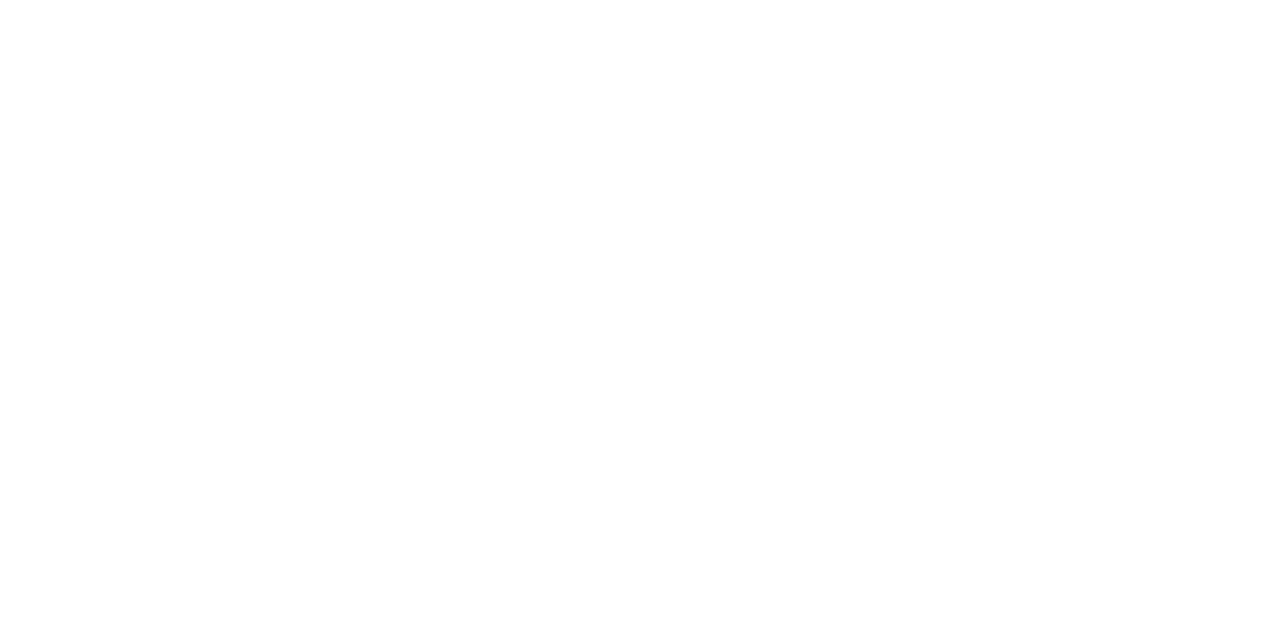
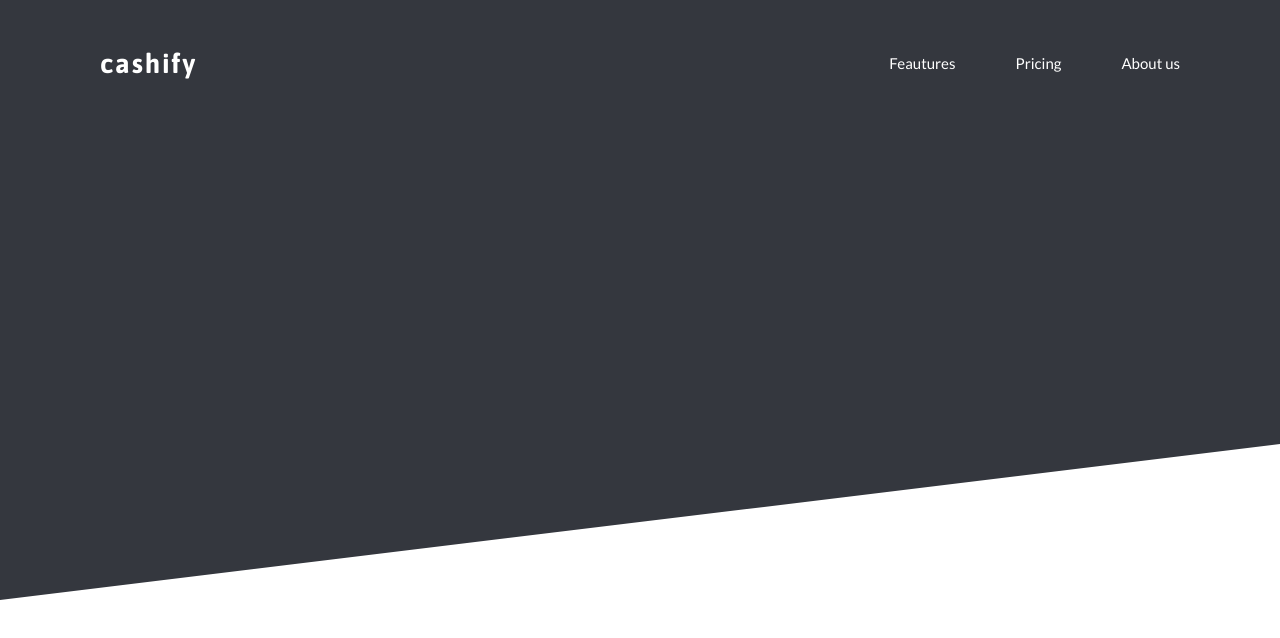
Before and after one commit to lukajincharadze/Landing-page-concept, a plain HTML site: page index.html in a window 1280 px wide. Drawn offline with Linux system fonts and the light colour scheme.

Commit message:
navigation

```diff
--- a/css/reset.css
+++ b/css/reset.css
@@ -0,0 +1,50 @@
+html, body, div, span, applet, object, iframe,
+h1, h2, h3, h4, h5, h6, p, blockquote, pre,
+a, abbr, acronym, address, big, cite, code,
+del, dfn, em, img, ins, kbd, q, s, samp,
+small, strike, strong, sub, sup, tt, var,
+b, u, i, center,
+dl, dt, dd, ol, ul, li,
+fieldset, form, label, legend,
+table, caption, tbody, tfoot, thead, tr, th, td,
+article, aside, canvas, details, embed,
+figure, figcaption, footer, header, hgroup,
+menu, nav, output, ruby, section, summary,
+time, mark, audio, video {
+	margin: 0;
+	padding: 0;
+	border: 0;
+	font-size: 100%;
+	font: inherit;
+	vertical-align: baseline;
+}
+/* HTML5 display-role reset for older browsers */
+article, aside, details, figcaption, figure,
+footer, header, hgroup, menu, nav, section {
+	display: block;
+}
+body {
+	line-height: 1;
+}
+ol, ul {
+	list-style: none;
+}
+blockquote, q {
+	quotes: none;
+}
+blockquote:before, blockquote:after,
+q:before, q:after {
+	content: '';
+	content: none;
+}
+table {
+	border-collapse: collapse;
+	border-spacing: 0;
+}
+a {
+    text-decoration: none;
+}
+
+* {
+    box-sizing: border-box;
+}
--- a/css/style.css
+++ b/css/style.css
@@ -1,20 +1,40 @@
-.background {
-  content: url(../img/woman-in-blue-crew-neck-shirt-using-black-laptop-computer-3994051.jpg);
-  max-width: 1920px;
-  width: 100%;
-  display: flex;
-  justify-content: center;
-  align-items: center;
-  margin-left: 150px;
-  margin-right: 150px;
-  margin: 0 auto; }
+@import url('https://fonts.googleapis.com/css2?family=Asap:wght@700&display=swap');
+@import url('https://fonts.googleapis.com/css2?family=Lato&display=swap');
 
-.burger {
-  display: none; }
 
 .navigation {
+  max-width: 1400px;
+  width: 100%;
+  height: 600px;
+  background-color: #34373E;
+  margin: 0 auto;
+  clip-path: polygon(0 0, 100% 0, 100% 74%, 0% 100%);
+}
+
+.navbar {
   display: flex;
-  justify-content: space-between; }
+  justify-content: space-between;
+  align-items: center;
+  padding: 50px 100px 0 100px;
+}
 
-.navigation-box-2 ul {
-  display: flex; }
+.navbar-ul ul {
+  display: flex;
+}
+
+.navbar-ul ul li {
+  margin-left: 60px;
+  font-size: 15px;
+  color: #fff;
+  font-family: 'Lato', sans-serif;
+}
+
+.navbar-title h1 {
+  color: #fff;
+  font-family: 'Asap', sans-serif;
+  font-size: 27px;
+  font-weight: bold;
+  letter-spacing: 2px;
+}
+
+/* END NAVIGATION */
--- a/index.html
+++ b/index.html
@@ -5,12 +5,27 @@
     <meta http-equiv="X-UA-Compatible" content="IE=edge">
     <meta name="viewport" content="width=device-width, initial-scale=1.0">
     <script src="https://kit.fontawesome.com/f68d594a8a.js" crossorigin="anonymous"></script>
+    <link rel="stylesheet" href="css/reset.css">
+    <link rel="stylesheet" href="css/responsive.css">
     <link rel="stylesheet" href="css/style.css">
     <title>Landing Page</title>
 </head>
-<header class="background">
+<header>
     <div class="navigation">
+        <div class="navbar">
+            <div class="navbar-title">
+                <h1>cashify</h1>
+            </div>
+            <div class="navbar-ul">
+                <ul>
+                    <li>Feautures</li>
+                    <li>Pricing</li>
+                    <li>About us</li>
+                </ul>
+            </div>
+        </div>
 
+        <div class="nav-section"></div>
     </div>
 </header>
 <body>
```
Also changed, not shown: css/responsive.css (deleted), img/Path 3.svg (added), img/Path 4.svg (added), img/Path 5.svg (added), img/facebook.svg (added), img/twitter.svg (added), 1 other file.
